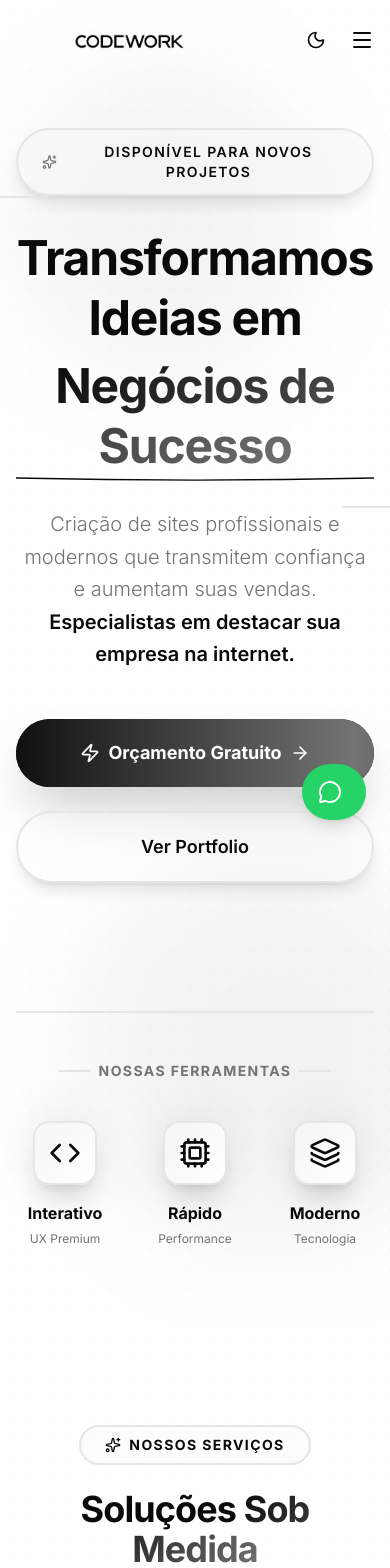
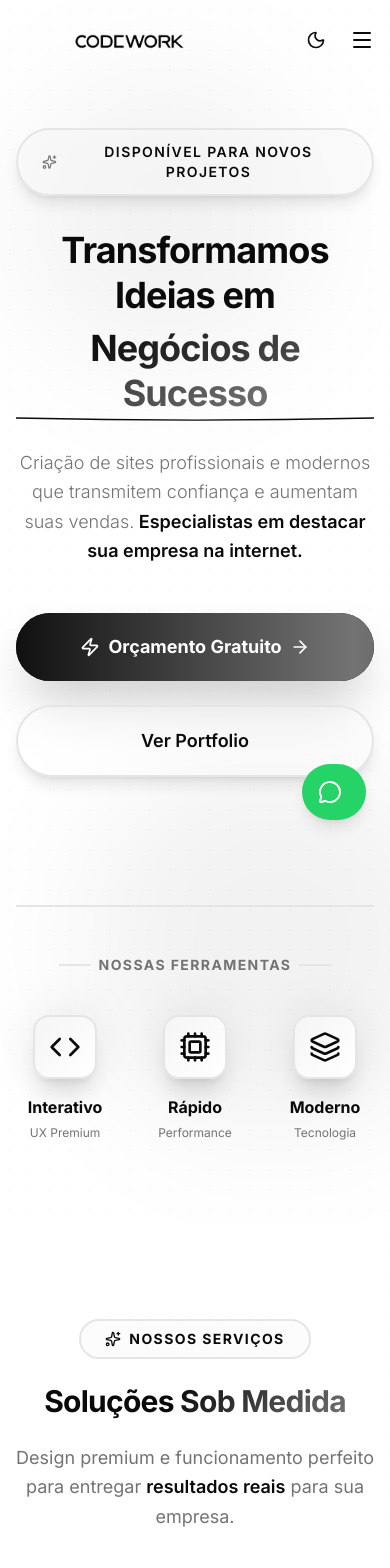
Before and after one commit to brenodev2007/CodeWork, a React (Vite) app: page / in a window 390 px wide. Shown: the top 1568 px of the page. Built offline with nearby package versions, Linux system fonts and the light colour scheme.

Commit message:
Arrumando responsividade

```diff
--- a/src/components/Footer.tsx
+++ b/src/components/Footer.tsx
@@ -11,17 +11,17 @@ export const Footer = () => {
       {/* Pre-footer CTA */}
       <div className="border-b border-border relative z-10">
         <div className="max-w-7xl mx-auto px-4 sm:px-6 lg:px-8 py-16 md:py-24 text-center">
-            <h2 className="text-3xl md:text-5xl font-bold mb-6 tracking-tight">
+            <h2 className="text-2xl md:text-3xl lg:text-4xl font-bold mb-6 tracking-tight">
               Pronto para escalar seu negócio?
             </h2>
-            <p className="text-lg text-muted-foreground mb-10 max-w-2xl mx-auto">
+            <p className="text-base md:text-lg text-muted-foreground mb-10 max-w-2xl mx-auto">
               Não deixe sua ideia parada. Transforme-a em um ativo digital de alta performance hoje mesmo.
             </p>
             <a
               href={whatsappLink}
               target="_blank"
               rel="noopener noreferrer"
-              className="inline-flex items-center justify-center px-10 py-5 bg-foreground text-background rounded-full font-bold text-lg hover:bg-background hover:text-foreground border border-foreground transition-all duration-300 hover:-translate-y-1"
+              className="inline-flex items-center justify-center px-8 md:px-10 py-4 md:py-5 bg-foreground text-background rounded-full font-bold text-base md:text-lg hover:bg-background hover:text-foreground border border-foreground transition-all duration-300 hover:-translate-y-1"
             >
               Começar Projeto Agora
               <ArrowRight className="ml-2 w-5 h-5" />
--- a/src/components/Hero.tsx
+++ b/src/components/Hero.tsx
@@ -20,10 +20,10 @@ export const Hero = () => {
 
         {/* Enhanced heading with decorative elements */}
         <div className="relative mb-8">
-          <div className="absolute -top-8 -left-8 w-16 h-16 border-t-2 border-l-2 border-border" />
-          <div className="absolute -bottom-8 -right-8 w-16 h-16 border-b-2 border-r-2 border-border" />
+          <div className="hidden md:block absolute -top-8 -left-8 w-16 h-16 border-t-2 border-l-2 border-border" />
+          <div className="hidden md:block absolute -bottom-8 -right-8 w-16 h-16 border-b-2 border-r-2 border-border" />
 
-          <h1 className="text-5xl md:text-7xl lg:text-8xl font-bold tracking-tight max-w-5xl mx-auto leading-tight">
+          <h1 className="text-4xl md:text-6xl lg:text-7xl font-bold tracking-tight max-w-5xl mx-auto leading-tight">
             Transformamos Ideias em <br className="hidden md:block" />
             <span className="relative inline-block mt-2">
               <span className="text-gradient">Negócios de Sucesso</span>
@@ -34,7 +34,7 @@ export const Hero = () => {
           </h1>
         </div>
 
-        <p className="text-xl md:text-2xl text-muted-foreground mb-12 max-w-3xl mx-auto leading-relaxed font-light">
+        <p className="text-lg md:text-xl text-muted-foreground mb-12 max-w-3xl mx-auto leading-relaxed font-light">
           Criação de sites profissionais e modernos que transmitem confiança e aumentam suas vendas.
           <span className="font-semibold text-foreground"> Especialistas em destacar sua empresa na internet.</span>
         </p>
--- a/src/components/HowItWorks.tsx
+++ b/src/components/HowItWorks.tsx
@@ -36,11 +36,11 @@ export const HowItWorks = () => {
             Processo
           </span>
 
-          <h2 className="text-4xl md:text-5xl font-bold mb-6 tracking-tight">
+          <h2 className="text-3xl md:text-4xl lg:text-5xl font-bold mb-6 tracking-tight">
             O Caminho <span className="text-gradient">Suave</span>
           </h2>
 
-          <p className="text-muted-foreground text-xl max-w-3xl mx-auto leading-relaxed">
+          <p className="text-muted-foreground text-base md:text-lg lg:text-xl max-w-3xl mx-auto leading-relaxed">
             Sem processos confusos. Transformamos sua ideia em realidade em{' '}
             <span className="font-bold text-foreground">4 passos simples.</span>
           </p>
@@ -89,7 +89,7 @@ export const HowItWorks = () => {
                       </div>
                     </div>
 
-                    <h3 className="text-xl font-bold mb-3 group-hover:text-gradient transition-all">
+                    <h3 className="text-lg md:text-xl font-bold mb-3 group-hover:text-gradient transition-all">
                       {step.title}
                     </h3>
 
--- a/src/components/Projects.tsx
+++ b/src/components/Projects.tsx
@@ -46,7 +46,7 @@ export const Projects = () => {
             </span>
           </div>
 
-          <h2 className="text-4xl md:text-6xl lg:text-7xl font-bold mb-8 tracking-tight">
+          <h2 className="text-3xl md:text-5xl lg:text-6xl font-bold mb-8 tracking-tight">
             Projetos que{' '}
             <span className="relative inline-block">
               <span className="text-gradient">Definem o Futuro</span>
@@ -54,7 +54,7 @@ export const Projects = () => {
             </span>
           </h2>
 
-          <p className="text-muted-foreground text-xl max-w-3xl mx-auto leading-relaxed">
+          <p className="text-muted-foreground text-lg md:text-xl max-w-3xl mx-auto leading-relaxed">
             Uma seleção de trabalhos onde a tecnologia atende ao design de alta performance.
           </p>
         </div>
@@ -99,7 +99,7 @@ export const Projects = () => {
                   </span>
                 </div>
 
-                <h3 className="text-4xl md:text-5xl font-bold leading-tight group-hover:text-gradient transition-all duration-300">
+                <h3 className="text-2xl md:text-3xl lg:text-4xl font-bold leading-tight group-hover:text-gradient transition-all duration-300">
                   {project.title}
                 </h3>
 
--- a/src/components/Services.tsx
+++ b/src/components/Services.tsx
@@ -38,12 +38,12 @@ export const Services = () => {
             </span>
           </div>
 
-          <h2 className="text-4xl md:text-6xl font-bold mb-6 tracking-tight">
+          <h2 className="text-3xl md:text-5xl font-bold mb-6 tracking-tight">
             Soluções{' '}
             <span className="text-gradient">Sob Medida</span>
           </h2>
 
-          <p className="text-muted-foreground text-xl max-w-3xl mx-auto leading-relaxed">
+          <p className="text-muted-foreground text-lg max-w-3xl mx-auto leading-relaxed">
             Design premium e funcionamento perfeito para entregar{' '}
             <span className="text-foreground font-semibold">resultados reais</span> para sua empresa.
           </p>
@@ -79,7 +79,7 @@ export const Services = () => {
 
                 {/* Content */}
                 <div className="space-y-4">
-                  <h3 className="text-2xl font-bold group-hover:text-gradient transition-all">
+                  <h3 className="text-xl md:text-2xl font-bold group-hover:text-gradient transition-all">
                     {service.title}
                   </h3>
 
--- a/src/index.css
+++ b/src/index.css
@@ -130,3 +130,38 @@
 html {
   scroll-behavior: smooth;
 }
+
+/* Mobile-specific optimizations */
+@media (max-width: 768px) {
+  body {
+    overflow-x: hidden;
+  }
+
+  /* Ensure no horizontal scroll on mobile */
+  * {
+    max-width: 100vw;
+  }
+
+  /* Adjust container padding for mobile */
+  .max-w-7xl {
+    padding-left: 1rem;
+    padding-right: 1rem;
+  }
+
+  /* Improve touch targets on mobile */
+  button, a {
+    min-height: 44px;
+  }
+
+  /* Better spacing for mobile */
+  section {
+    padding-top: 3rem;
+    padding-bottom: 3rem;
+  }
+}
+
+/* Prevent horizontal overflow */
+body, html {
+  max-width: 100%;
+  overflow-x: hidden;
+}
```
Also changed, not shown: src/components/About.tsx (+5 -5 lines), src/components/Differentiators.tsx (+5 -5 lines), src/components/FAQ.tsx (+4 -4 lines).
